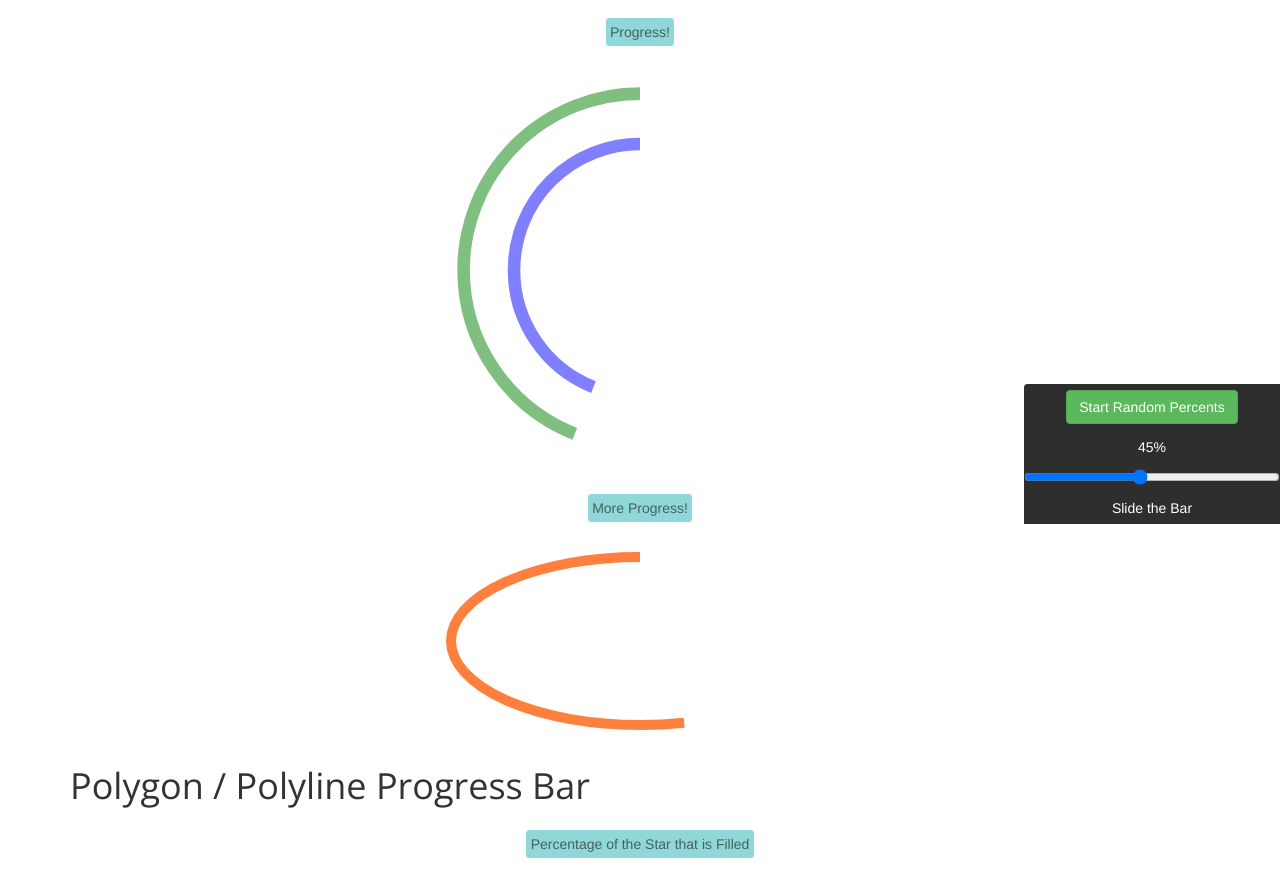
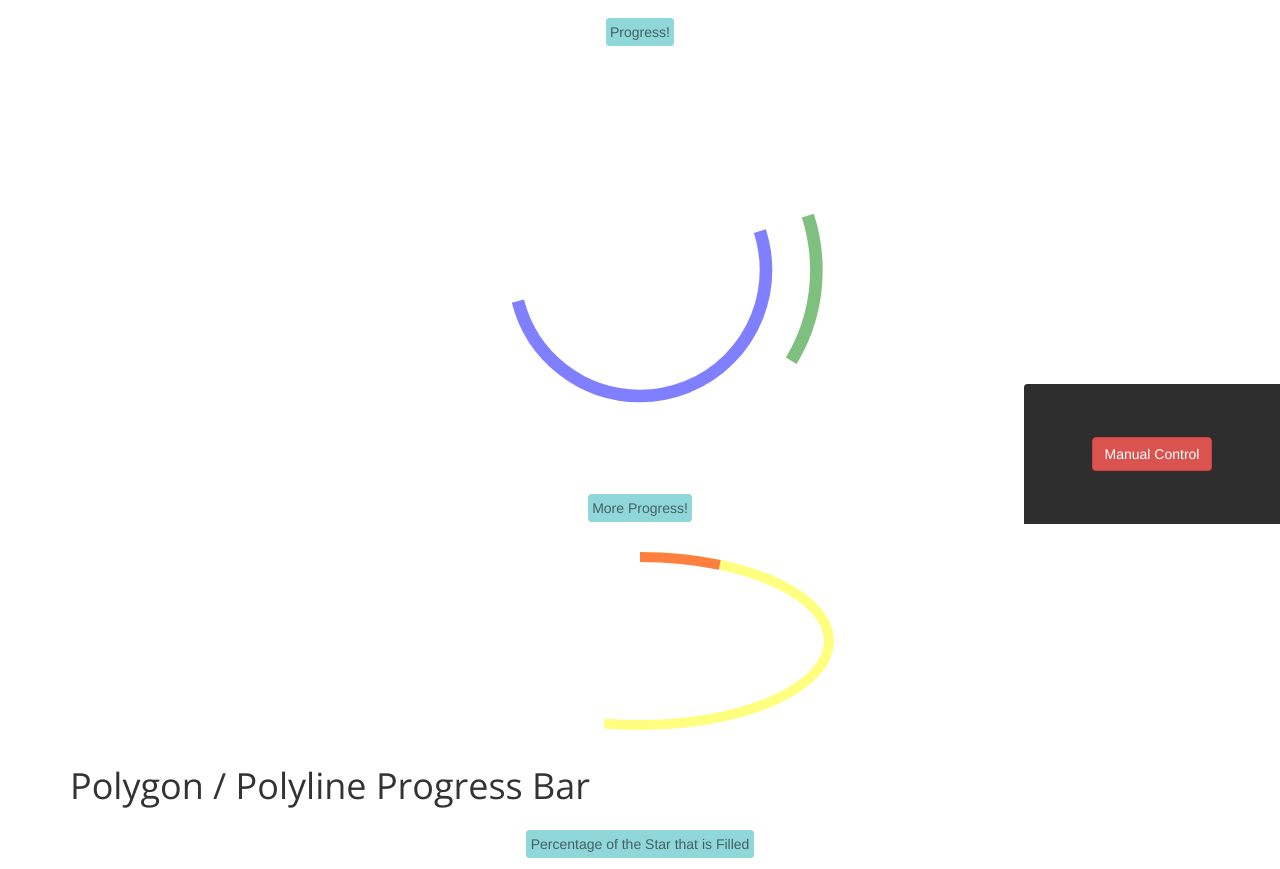
Before and after one commit to michaelgira23/SVGbar.js, a plain HTML site: page demo.html in a window 1280 px wide. Shown: the part 276-1145 px from the top of the page. Drawn offline with nearby package versions, Linux system fonts and the light colour scheme.

Commit message:
Progress Bar Offsets!

```diff
--- a/SVGbar.js
+++ b/SVGbar.js
@@ -36,7 +36,17 @@
 
             var progressBar = progressBars[e];
             var percentage = progressBar.getAttribute('progress:percent');
+
             var offset = progressBar.getAttribute('progress:offset');
+            if(offset === null) {
+                offset = 0;
+            }
+
+            var compOffset = progressBar.getAttribute('progress:compoffset');
+            if(compOffset === null) {
+                compOffset = false;
+            }
+
             var tag = progressBar.tagName.toLowerCase();
 
             switch(tag) {
@@ -115,11 +125,23 @@
                     break;
             }
 
+            // Algorithm for Calculating Percentages
+
             var offsetLength = perimeter * (offset / 100);
             var offsetPerimeter = perimeter - offsetLength;
 
-            progressBar.setAttribute('stroke-dasharray', offsetPerimeter);
-            progressBar.setAttribute('stroke-dashoffset', offsetPerimeter - (offsetPerimeter * (percentage / 100)) - perimeter);
+            if(compOffset === "true") {
+                var percentLength = offsetPerimeter * (percentage / 100);
+            } else {
+                var percentLength = perimeter * (percentage / 100);
+            }
+
+            var dashArray = percentLength + ', ' + (perimeter - percentLength);
+            var dashOffset = offsetLength * -1;
+
+            progressBar.setAttribute('stroke-dasharray', dashArray);
+            progressBar.setAttribute('stroke-dashoffset', dashOffset);
+
         }
     }
 
--- a/demo.html
+++ b/demo.html
@@ -79,7 +79,7 @@
             <div class="svg-progress">
                 <div class="progress-label">I'm so boring</div>
                 <svg xmlns:progress="https://michaelgira.me/svg-bar" version="1.1" x="0px" y="0px" viewBox="0 0 1000 200">
-                    <line class="svg-progress-bar progress-bar-green" x1="25" y1="100" x2="975" y2="100" progress:percent="45" progress:offset="20"></line>
+                    <line class="svg-progress-bar progress-bar-green" x1="25" y1="100" x2="975" y2="100"></line>
                 </svg>
             </div>
         </div>
@@ -90,7 +90,7 @@
             <div class="svg-progress">
                 <div class="progress-label">Progress!</div>
                 <svg xmlns:progress="https://michaelgira.me/svg-bar" version="1.1" x="0px" y="0px" viewBox="0 0 1000 1000">
-                    <circle class="svg-progress-bar progress-bar-green" cx="-500" cy="500" r="420" progress:percent="45" progress:offset="20"></circle>
+                    <circle class="svg-progress-bar progress-bar-green" cx="-500" cy="500" r="420" progress:percent="45" progress:offset="20" progress:compoffset="true"></circle>
                     <circle class="svg-progress-bar progress-bar-blue" cx="-500" cy="500" r="300" progress:percent="45" progress:offset="20"></circle>
                 </svg>
             </div>
@@ -177,7 +177,7 @@
             var input = $('.input');
             var output = $('.output');
             var automatic;
-            setMode(1);
+            setMode(0);
 
             function setMode(mode) {
                 if(mode === 0) {
```
